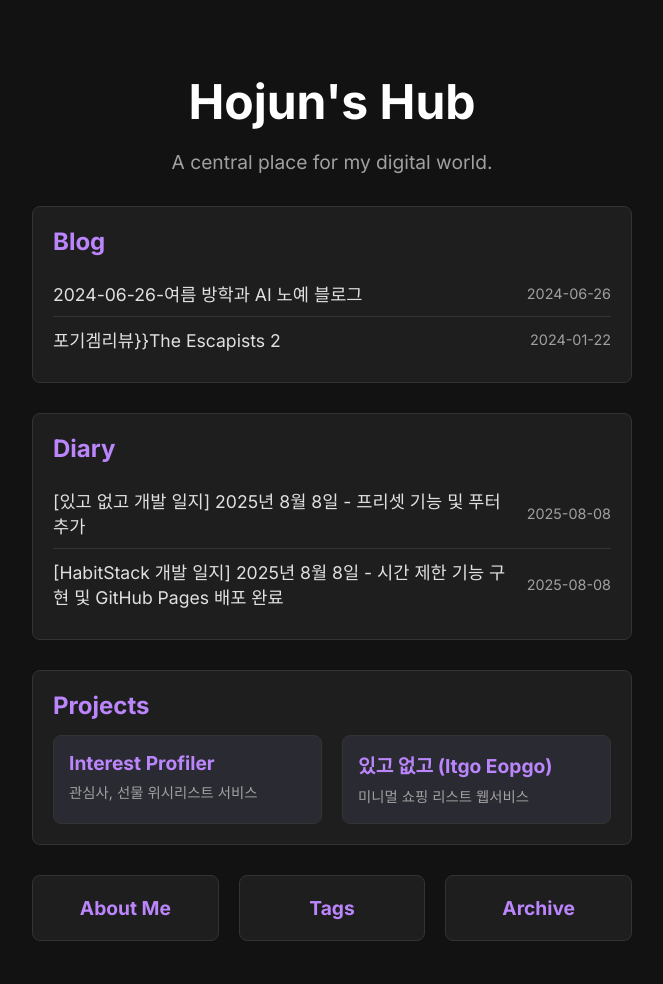
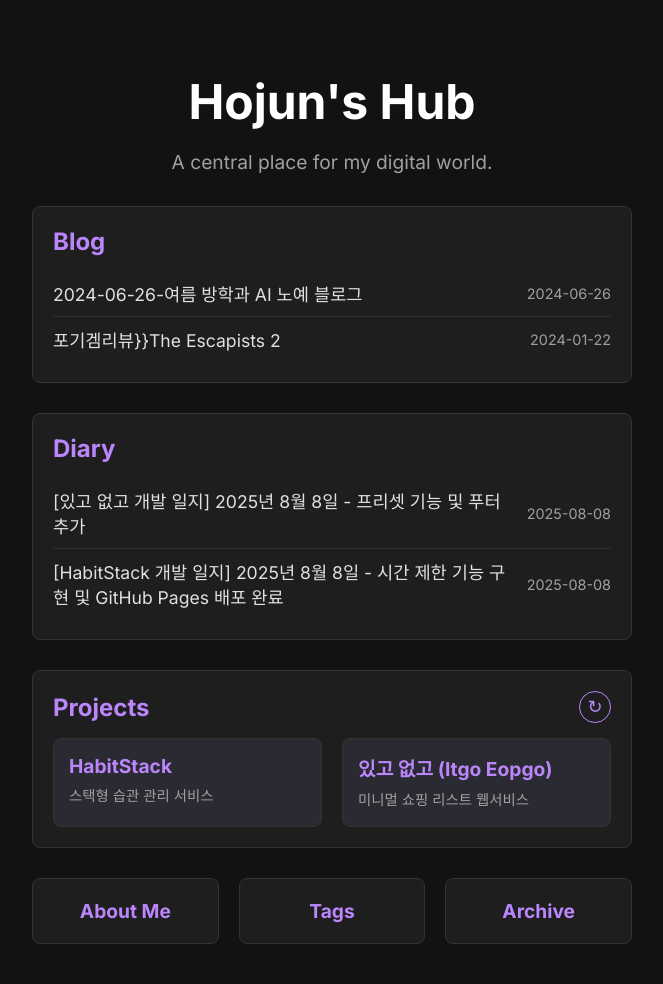
Before and after one commit to hojun313/hojun313.github.io, a Jekyll site: the page built from index.html, in a window 1280 px wide. Shown: the whole page, without its empty margins (308-971 px from the left). Built offline with Jekyll 4.4.1, drawn with Linux system fonts in a browser that asks for light colours.

Commit message:
새로고침 버튼 제작

```diff
--- a/assets/css/style.css
+++ b/assets/css/style.css
@@ -283,6 +283,7 @@ body.page-hub {
     transition: background 0.2s, color 0.2s;
     display: inline-block;
 }
+
 .projects-nav a:hover,
 .projects-back:hover {
     background: #BB86FC;
@@ -457,3 +458,34 @@ body.page-hub {
     font-size: 1.2rem; /* Smaller font size for the sub-links */
     margin: 0;
 }
+
+/* --- Hub Page Section Header --- */
+.hub-section-header {
+    display: flex;
+    justify-content: space-between;
+    align-items: center;
+    margin-bottom: 15px;
+}
+
+.hub-section-header h2 {
+    margin: 0;
+}
+
+.refresh-btn {
+    background: none;
+    border: 1px solid #BB86FC;
+    color: #BB86FC;
+    border-radius: 50%;
+    width: 32px;
+    height: 32px;
+    font-size: 18px;
+    line-height: 1;
+    cursor: pointer;
+    transition: all 0.2s ease;
+}
+
+.refresh-btn:hover {
+    background: #BB86FC;
+    color: #121212;
+    transform: rotate(90deg);
+}
--- a/index.html
+++ b/index.html
@@ -36,8 +36,11 @@
                 </ul>
             </div>
             <div class="hub-section">
+                <div class="hub-section-header">
                     <h2><a href="/projects/">Projects</a></h2>
-                <div id="random-projects-container" >
+                    <button id="refresh-projects-btn" class="refresh-btn" title="Reload Projects">↻</button>
+                </div>
+                <div id="random-projects-container">
                     <!-- JS will inject two project items here -->
                 </div>
                 <script>
```
Also changed, not shown: other parts of index.html (+10 -1 lines). Lines whose indentation alone changed are shown as unchanged.
